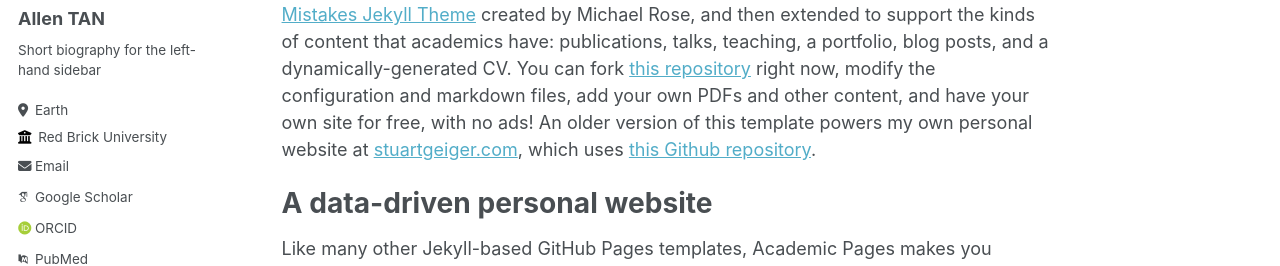
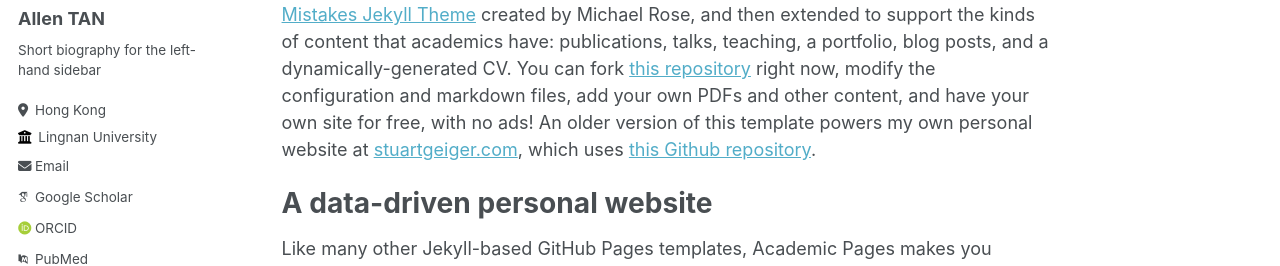
Before and after one commit to allent4n/allent4n.github.io, a Jekyll site: the page built from _pages/about.md, in a window 1280 px wide. Shown: the part 283-549 px from the top of the page. Built offline with Jekyll 4.4.1, drawn with Linux system fonts in a browser that asks for light colours; some web fonts are replaced.

Commit message:
Update _config.yml

```diff
--- a/_config.yml
+++ b/_config.yml
@@ -25,16 +25,16 @@ author:
   name             : "Allen TAN"
   pronouns         : # example: "she/her"
   bio              : "Short biography for the left-hand sidebar"
-  location         : "Earth"
-  employer         : "Red Brick University"
+  location         : "Hong Kong"
+  employer         : "Lingnan University"
   uri              : # URL
-  email            : "none@example.org"
+  email            : "allentan@ln.hk"
 
   # Academic websites
   arxiv            : # URL - Update with the correct link to your profile
-  googlescholar    : "https://scholar.google.com/citations?user=PS_CX0AAAAAJ"
+  googlescholar    : "https://scholar.google.com/citations?user=stTO7pwAAAAJ&hl=en"
   impactstory      : # URL
-  orcid            : "http://orcid.org/yourorcidurl"
+  orcid            : "https://orcid.org/0009-0003-0720-8576"
   semantic         : # URL
   pubmed           : "https://www.ncbi.nlm.nih.gov/pubmed/?term=john+snow"
   researchgate     : # URL
@@ -43,7 +43,7 @@ author:
   bitbucket        : # Username - Update with your username on the site
   codepen          : # Username
   dribbble         : # Username
-  github           : "academicpages"
+  github           : "https://github.com/allent4n"
   kaggle           : # Username
   stackoverflow    : # User number or user number and name (i.e., use "1" or "1/jeff-atwood")
 
```
